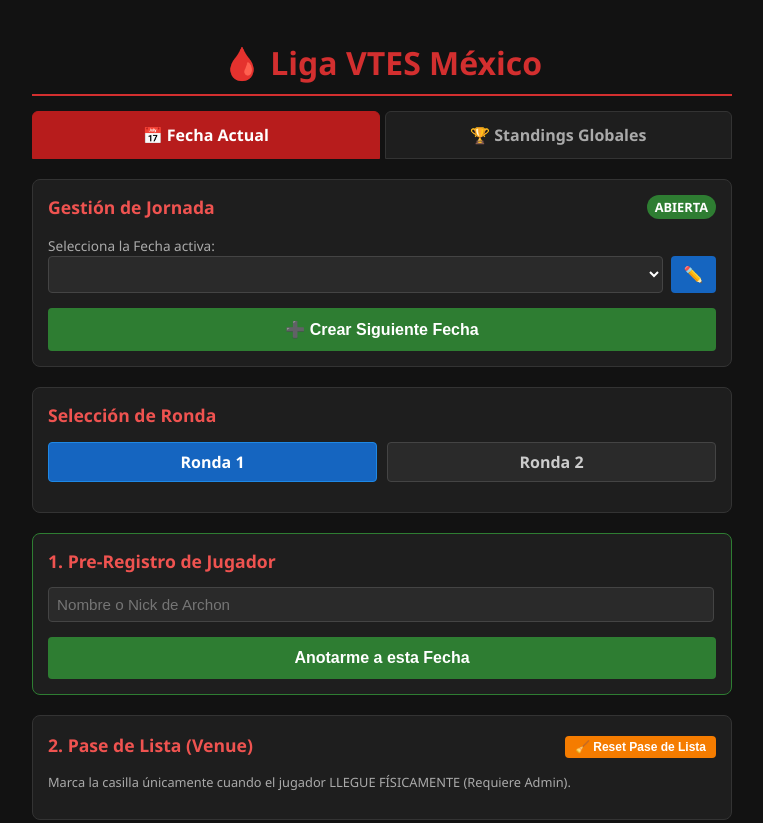
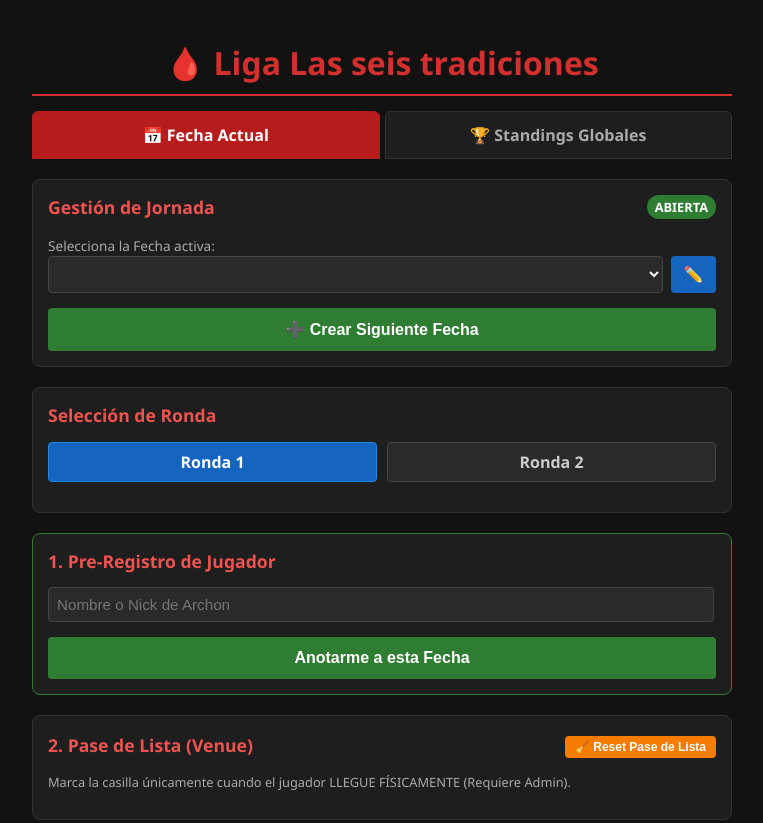
Before and after one commit to XchubasX/liga-vtes-cdmx, a plain HTML site: page index.html in a window 1280 px wide. Shown: the top 823 px of the page, without its empty margins (258-1021 px from the left). Drawn offline with Linux system fonts and the light colour scheme; no server answers.

```diff
--- a/index.html
+++ b/index.html
@@ -98,7 +98,7 @@
   </div>
 
   <div class="container">
-    <h1>🩸 Liga VTES México</h1>
+    <h1>🩸 Liga Las seis tradiciones</h1>
 
     <!-- Pestañas Principal -->
     <div class="tabs">
```
